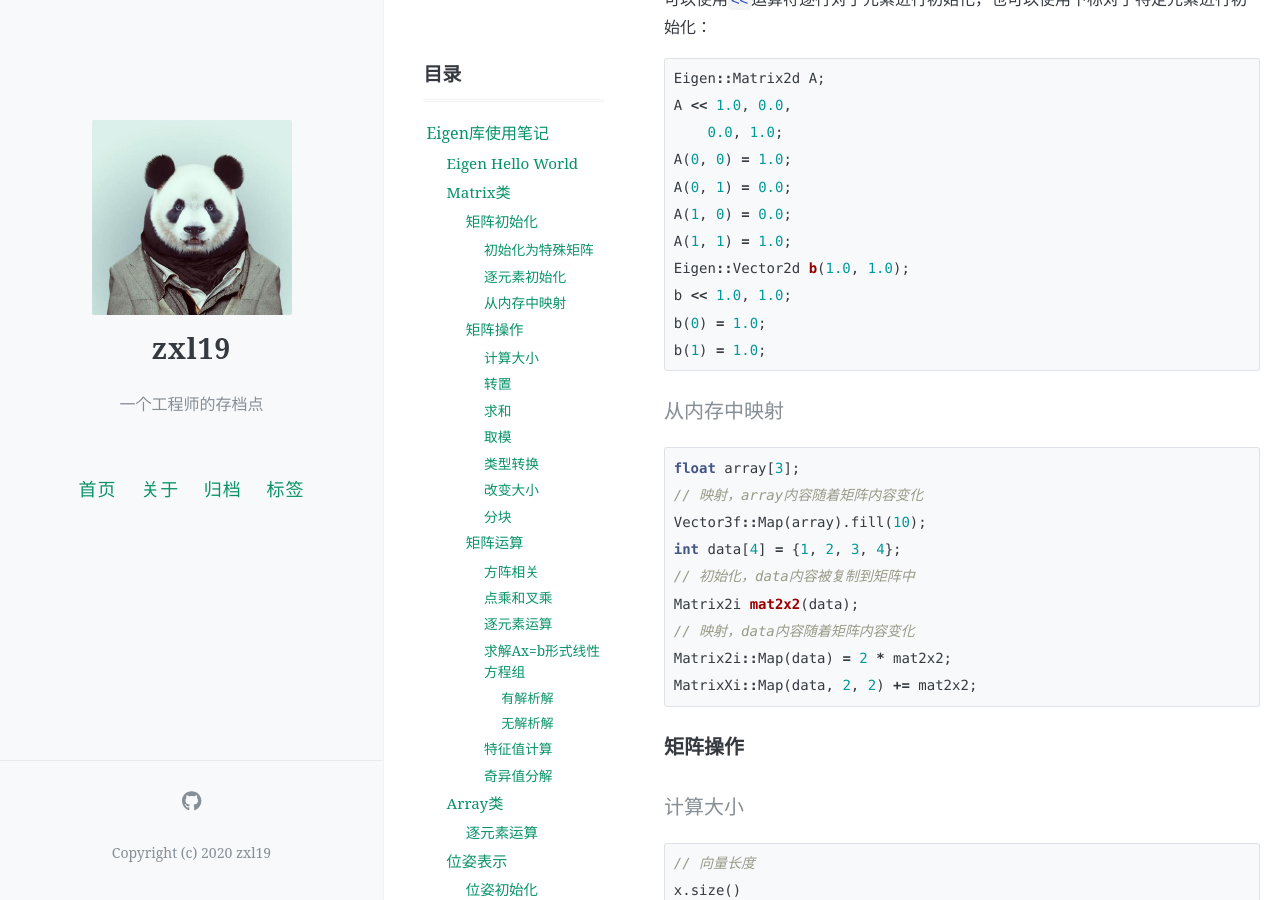
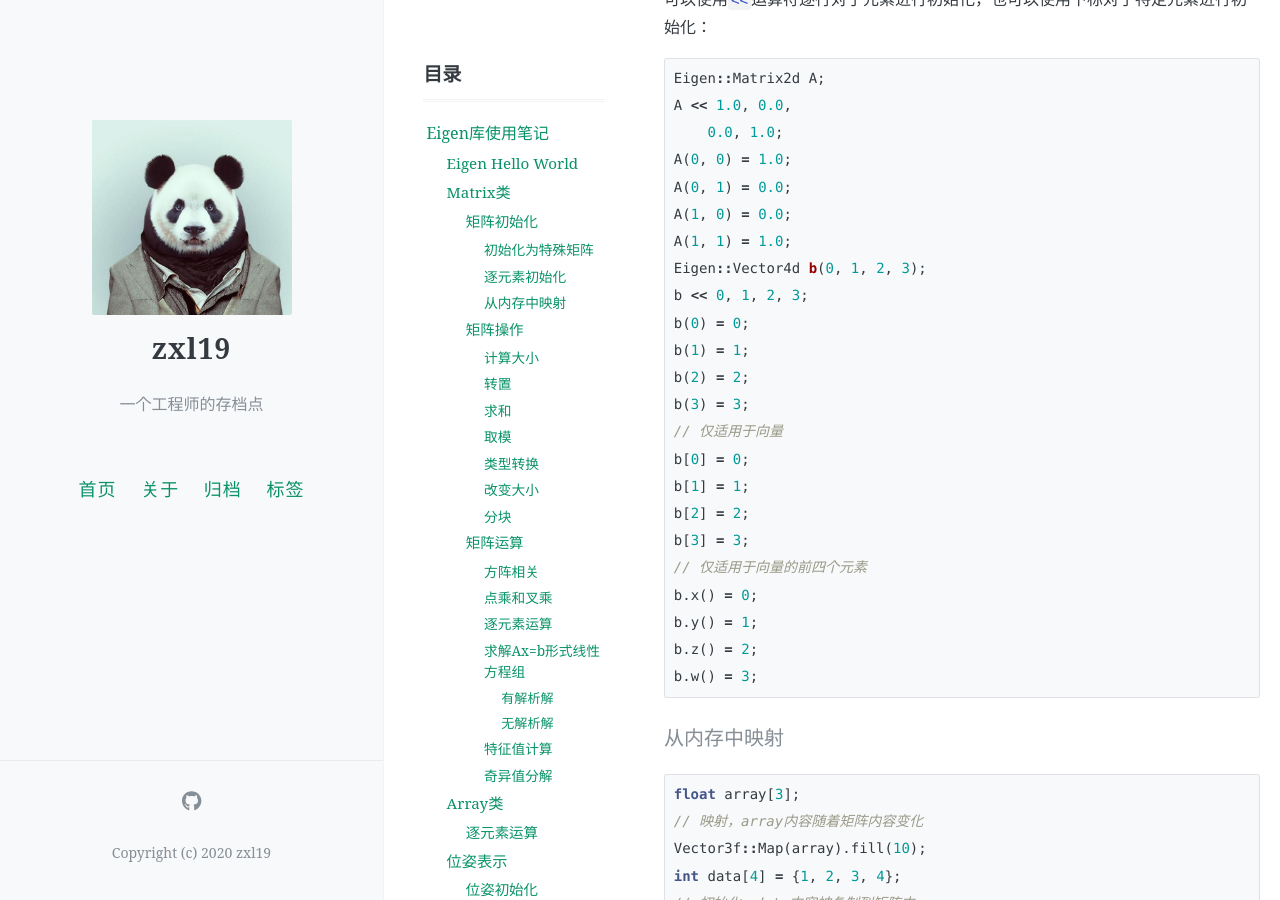
Before and after one commit to zxl19/zxl19.github.io, a Jekyll site: the page built from _posts/2021-08-23-eigen-note.md, in a window 1280 px wide and 900 px high, scrolled down 3014 px. Built offline with Jekyll 4.4.1, drawn with Linux system fonts in a browser that asks for light colours; comment, search, counter and statistics services are not loaded.

Commit message:
Update 2021-08-23-eigen-note.md

````diff
--- a/_posts/2021-08-23-eigen-note.md
+++ b/_posts/2021-08-23-eigen-note.md
@@ -143,10 +143,22 @@ A(0, 0) = 1.0;
 A(0, 1) = 0.0;
 A(1, 0) = 0.0;
 A(1, 1) = 1.0;
-Eigen::Vector2d b(1.0, 1.0);
-b << 1.0, 1.0;
-b(0) = 1.0;
-b(1) = 1.0;
+Eigen::Vector4d b(0, 1, 2, 3);
+b << 0, 1, 2, 3;
+b(0) = 0;
+b(1) = 1;
+b(2) = 2;
+b(3) = 3;
+// 仅适用于向量
+b[0] = 0;
+b[1] = 1;
+b[2] = 2;
+b[3] = 3;
+// 仅适用于向量的前四个元素
+b.x() = 0;
+b.y() = 1;
+b.z() = 2;
+b.w() = 3;
 ```
 
 #### 从内存中映射
````
